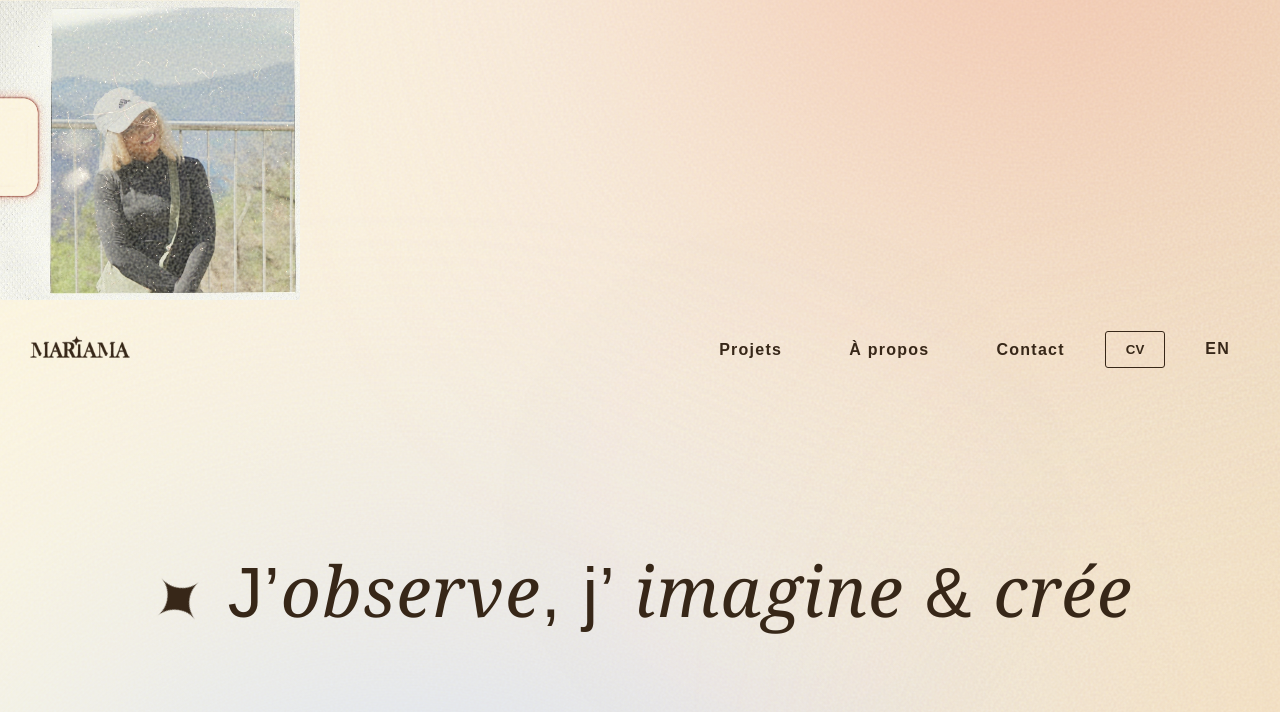
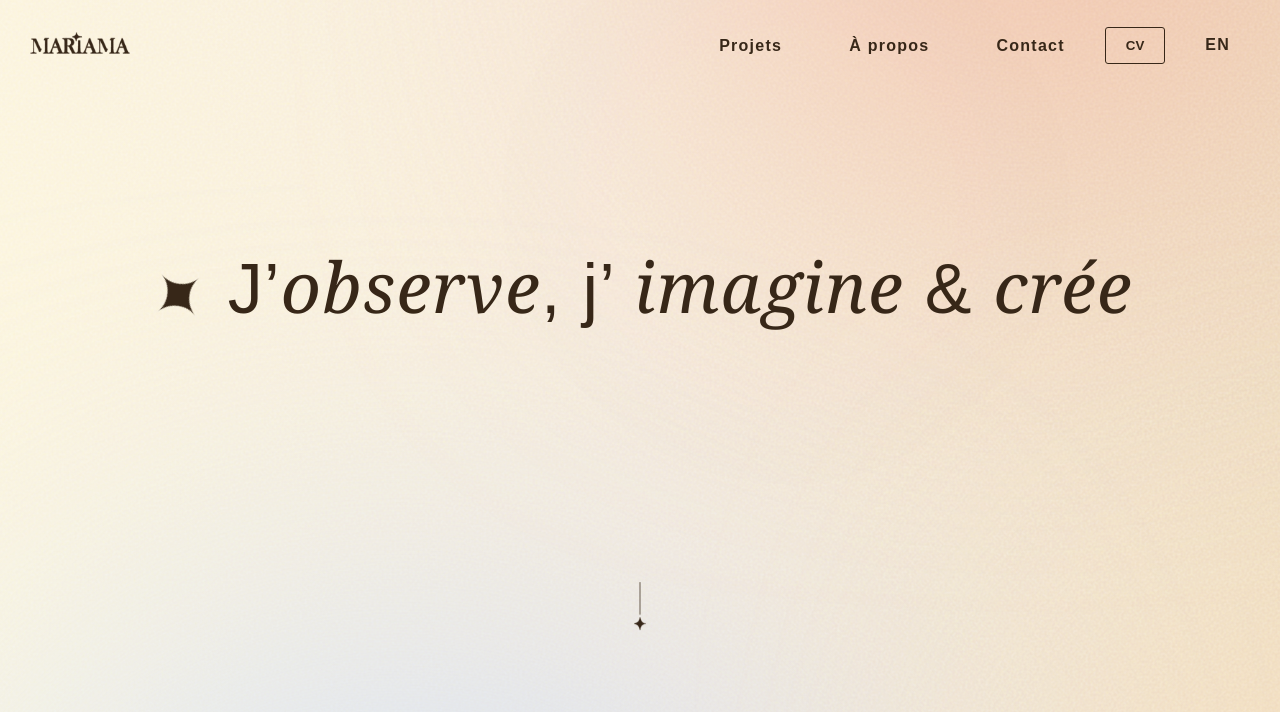
Before and after one commit to mariama-assoumani/mariama.studio, a plain HTML site: page index.html in a window 1280 px wide. Shown: the top 712 px of the page. Drawn offline with nearby package versions, Linux system fonts and the light colour scheme; animation ran at ten frames a second; a script that the page names is missing.

Commit message:
MAJ du 20.09.2025

```diff
--- a/index.html
+++ b/index.html
@@ -27,13 +27,6 @@
     <meta property="og:type" content="website" />
     <title>UX/UI Designer - Mariama Assoumani</title>
     <link rel="icon" href="assets/icons/favicon.png" type="image/png" />
-    <img
-      class="mariama"
-      src="assets/images/home/mariama.webp"
-      alt="Photo de Mariama Assoumani"
-      fetchpriority="high"
-      loading="eager"
-    />
     <link rel="preload" as="image" href="assets/images/home/mariama.webp" />
     <link rel="stylesheet" href="style.css" />
     <script
```
